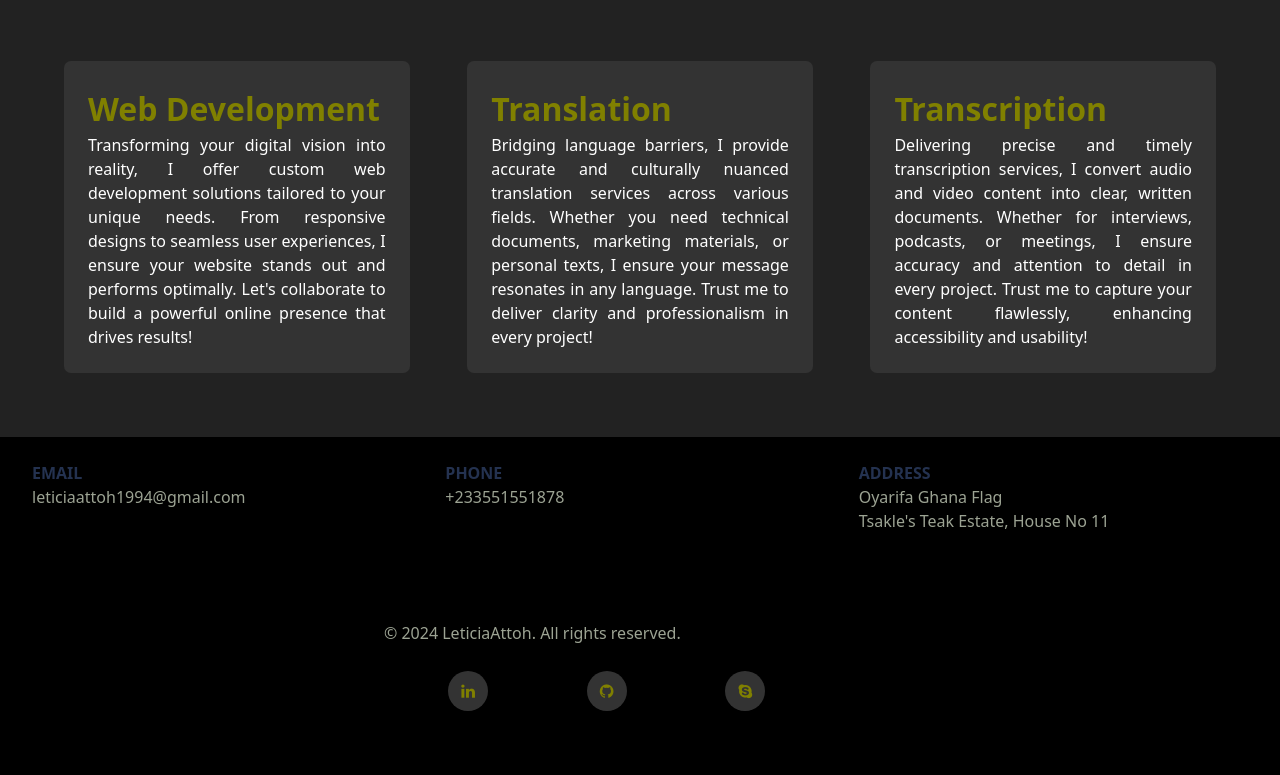
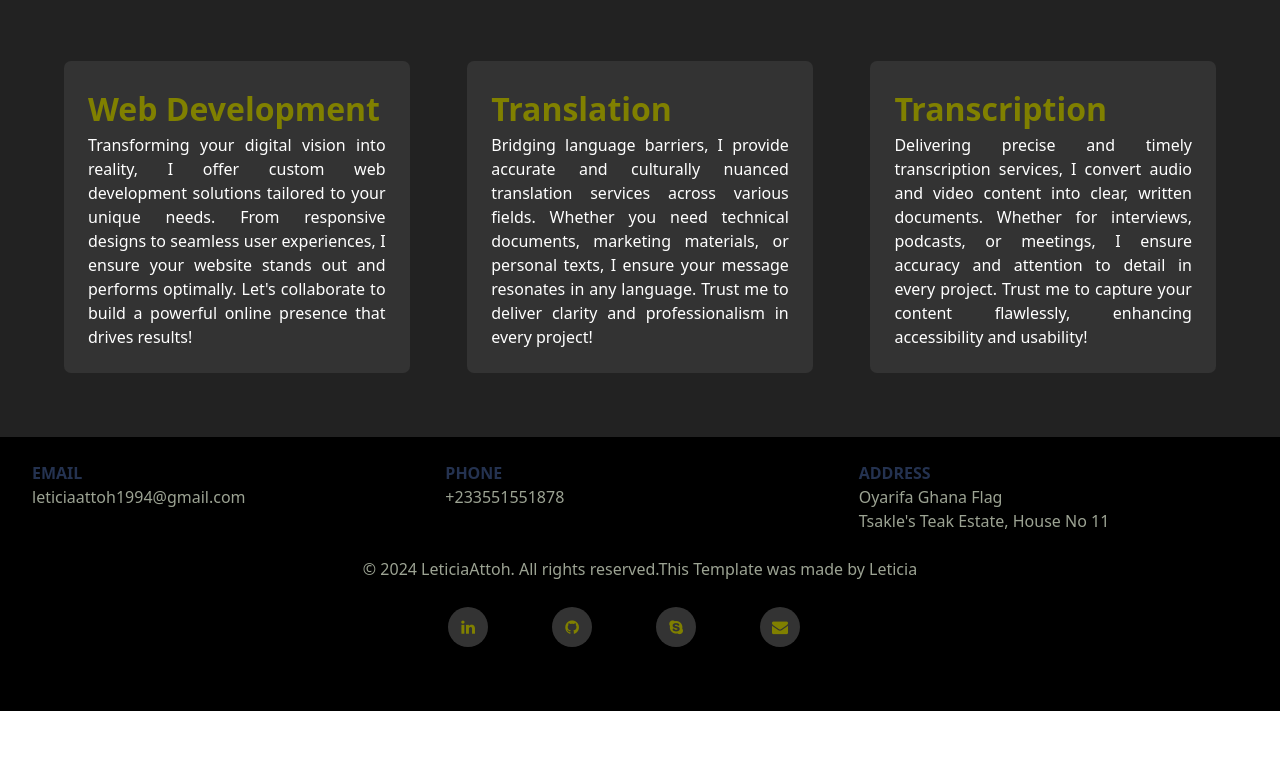
Before and after one commit to Leticiaattoh/Leticiaattoh.github.io, a plain HTML site: page index.html in a window 1280 px wide. Shown: the part 4657-5432 px from the top of the page. After the commit the page ends 5368 px from the top, so only its background shows below. Drawn offline with nearby package versions, Linux system fonts and the light colour scheme.

Commit message:
added email icon

```diff
--- a/assets/css/style.css
+++ b/assets/css/style.css
@@ -122,14 +122,6 @@ nav {
 
 
 
-/* .hero {
-    background-image: url(../images/headshot.jpg);
-    background-attachment: fixed;
-    height: 100vh;
-    background-size: cover;
-    background-position: center;
-    position: relative;
-} */
 
 .hero {
     background-image: url(../images/hero2.jpg);
@@ -391,11 +383,19 @@ footer {
 }
 
 .fa-linkedin {
-    /* background:#333; */
+
     color: olive;
 
 
 }
+
+.fa-envelope {
+
+    color: olive;
+
+
+}
+
 
 .sb {
     display: flex;
@@ -407,11 +407,16 @@ footer {
 
 
 }
+.copyright-item {
+    width: 100%;
+    display: flex;
+    justify-content: center; /* Center horizontally */
+    align-items: center; /* Center vertically */
+    text-align: center; /* Ensures text is centered */
+    padding-left: 0; /* Remove left padding if needed */
+    padding-top: 0; /* Remove top padding if needed */
+}
 
-.copyright-item{
-    width: 100%;
-
-}
 
 
 #icon-circle {
@@ -422,4 +427,5 @@ footer {
     display: flex;
     justify-content: center;
     align-items: center;
+
 }
--- a/index.html
+++ b/index.html
@@ -278,7 +278,7 @@
         </div>
 
         <div class="service2">
-            <h3 class="text-[200%] text-[olive] font-extrabold">Translation</h3>
+            <h3 class="text-[200%] text-[olive]  font-extrabold">Translation</h3>
                        <p>Bridging language barriers, I provide accurate and culturally nuanced translation services across various
                 fields. Whether you need technical documents, marketing materials, or personal texts, I ensure your
                 message resonates in any language. Trust me to deliver clarity and professionalism in every project!</p>
@@ -320,23 +320,27 @@
 
 
 
-    <div class="text-[#9CA393]  copyright-item bg-black pl-[30%] pt-[5%] ">
+    <div class="text-[#9CA393] copyright-item bg-black">
+    &copy; 2024 LeticiaAttoh. All rights reserved.This Template was made by Leticia
+</div>
 
-        &copy; 2024 LeticiaAttoh. All rights reserved.
+
+
+
+
+        <div class="bg-black">
+    <div class="social-button sb">
+        <span><a href="https://www.linkedin.com/in/LeticiaSandraAttoh" target="_blank" id="icon-circle" class="fa fa-linkedin"></a></span>
+        <span><a href="https://github.com/Leticiaattoh" target="_blank" id="icon-circle" class="fa fa-github"></a></span>
+        <span><a href="https://join.skype.com/invite/E2Yq77wFcQsZ" target="_blank" id="icon-circle" class="fa fa-skype"></a></span>
+        <span><a href="https://accounts.google.com.gh/" target="_blank" id="icon-circle"  class="fa fa-envelope"></a></span>
 
     </div>
+</div>
 
-        <div class="bg-black">
-            <div class="social-button sb">
 
-                <span><a href="https://www.linkedin.com/in/LeticiaSandraAttoh"target="_blank" id="icon-circle" class="fa fa-linkedin"></a></span>
-                <span><a href="https://github.com/Leticiaattoh"target="_blank" id="icon-circle" class="fa fa-github"></a></span>
-                <span><a href="https://join.skype.com/invite/E2Yq77wFcQsZ" target="_blank" id="icon-circle" class="fa fa-skype"></a>
-                  </span>
 
-              </div>
 
-        </div>
 
 
 
```
